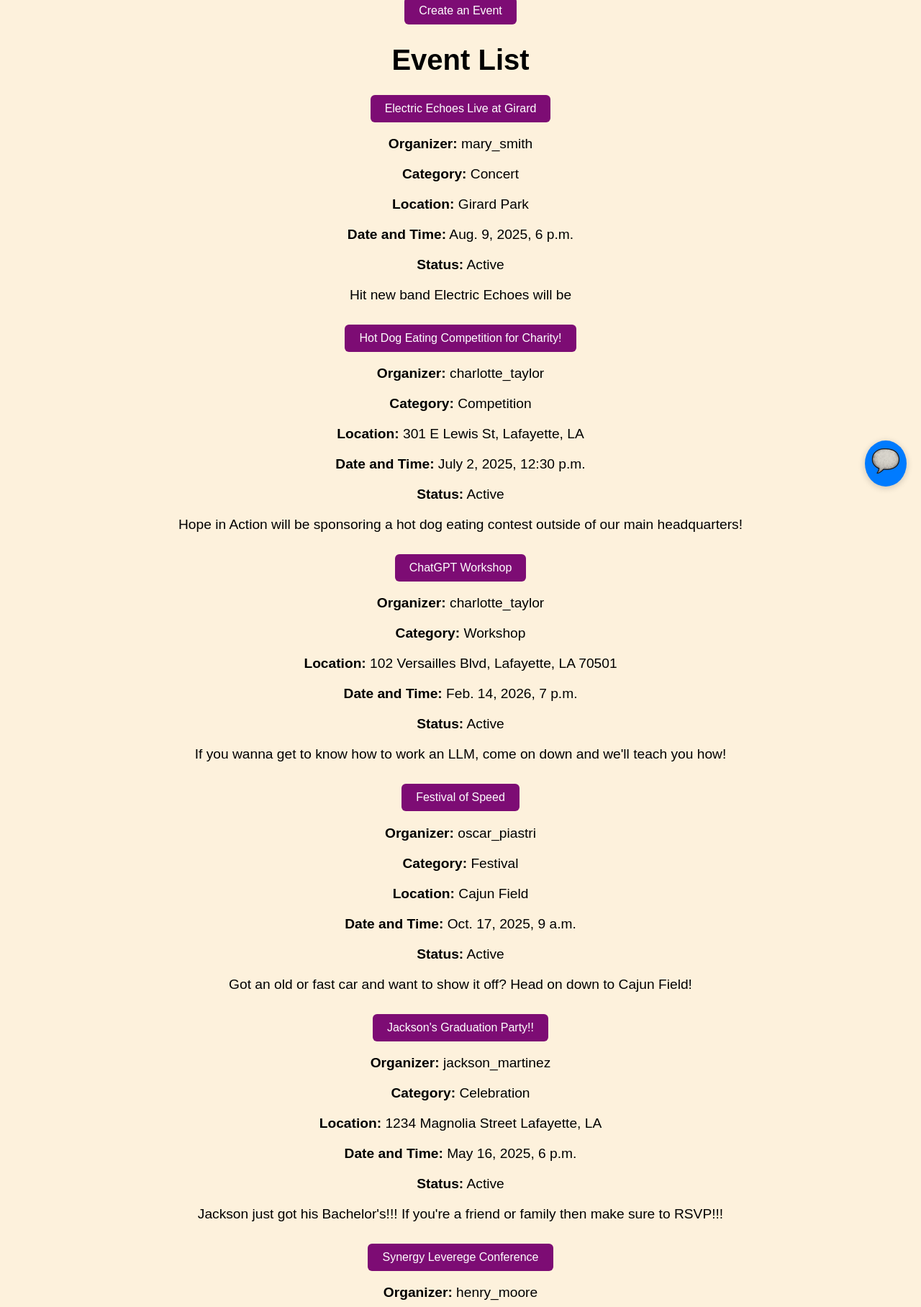
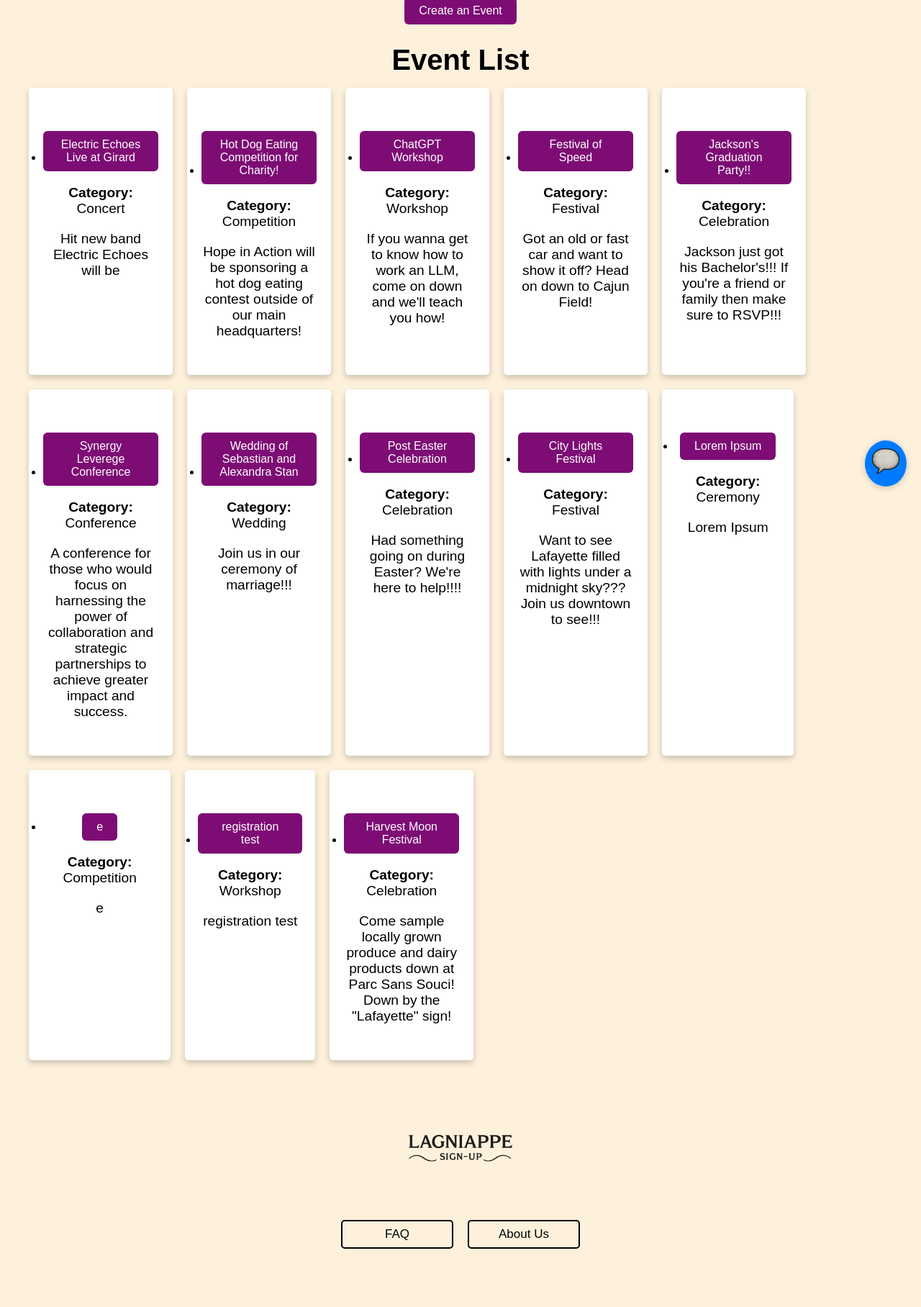
Before and after one commit to Tyler-Van-Beek/CMPS-490-Team-9-Product, a Django app: page /event/list in a window 1280 px wide. Shown: the part 104-1920 px from the top of the page at 72% size. After the commit the page ends 1839 px from the top, so only its background shows below. Run offline with Django 5.2, Linux system fonts and the light colour scheme; data comes from the database, SQL or seed files in the repository; both versions use the stored data as it was after the commit.

Commit message:
Cards added to event list

```diff
--- a/lagniappe_signup/templates/base.html
+++ b/lagniappe_signup/templates/base.html
@@ -57,6 +57,24 @@
     .popup-message.warning {
       background-color: #f39c12;
     }
+
+    .card{
+      box-shadow: 0 4px 8px 0 rgba(0,0,0,0.2);
+      transition: 0.3s;
+      background-color: white;
+      border-radius: 5px;
+      max-width: 200px;
+    }
+
+    .card:hover {
+      box-shadow: 0 8px 16px 0 rgba(0,0,0,0.2)
+    }
+
+    .container {
+      padding: 2pn 16px;
+    }
+
+
   </style>
 
     <!-- Main Page Content -->
--- a/lagniappe_signup/templates/event_list.html
+++ b/lagniappe_signup/templates/event_list.html
@@ -7,17 +7,17 @@
   <h1>Event List</h1>
 
   {% if events %}
-    <ul style="list-style-type: none; padding-left: 0;">
+    <ul style="display: flex; flex-wrap: wrap; gap: 20px; justify-content: flex-start;">
       {% for event in events %}
+      <div class="card">
+        <div class="container">
         <li>
           <button onclick="window.location.href='{% url 'event-detail' event.EventID%}'" class="btn btn-info">{{ event.Title }}</button>
-          <p><strong>Organizer:</strong> {{ event.OrganizerID }}</p>
           <p><strong>Category:</strong> {{ event.CategoryID.Name }}</p>
-          <p><strong>Location:</strong> {{ event.Location }}</p>
-          <p><strong>Date and Time:</strong> {{ event.DateTime }}</p>
-          <p><strong>Status:</strong> {% if event.EventStatus %}Active{% else %}Inactive{% endif %}</p>
           <p>{{ event.Description }}</p>
         </li>
+        </div>
+      </div>
       {% endfor %}
     </ul>
 
```
Also changed, not shown: lagniappe_signup/db.sqlite3.
